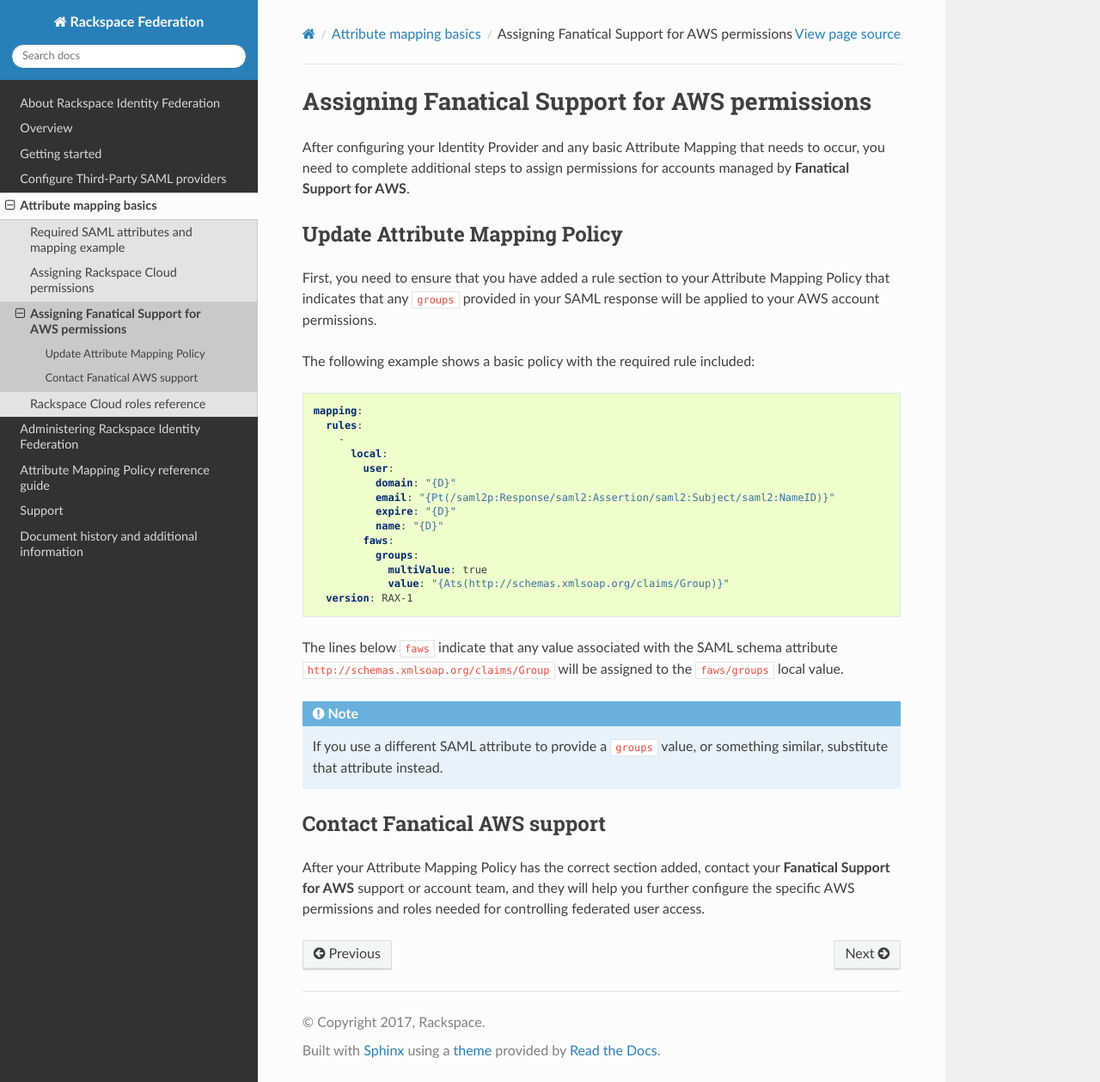
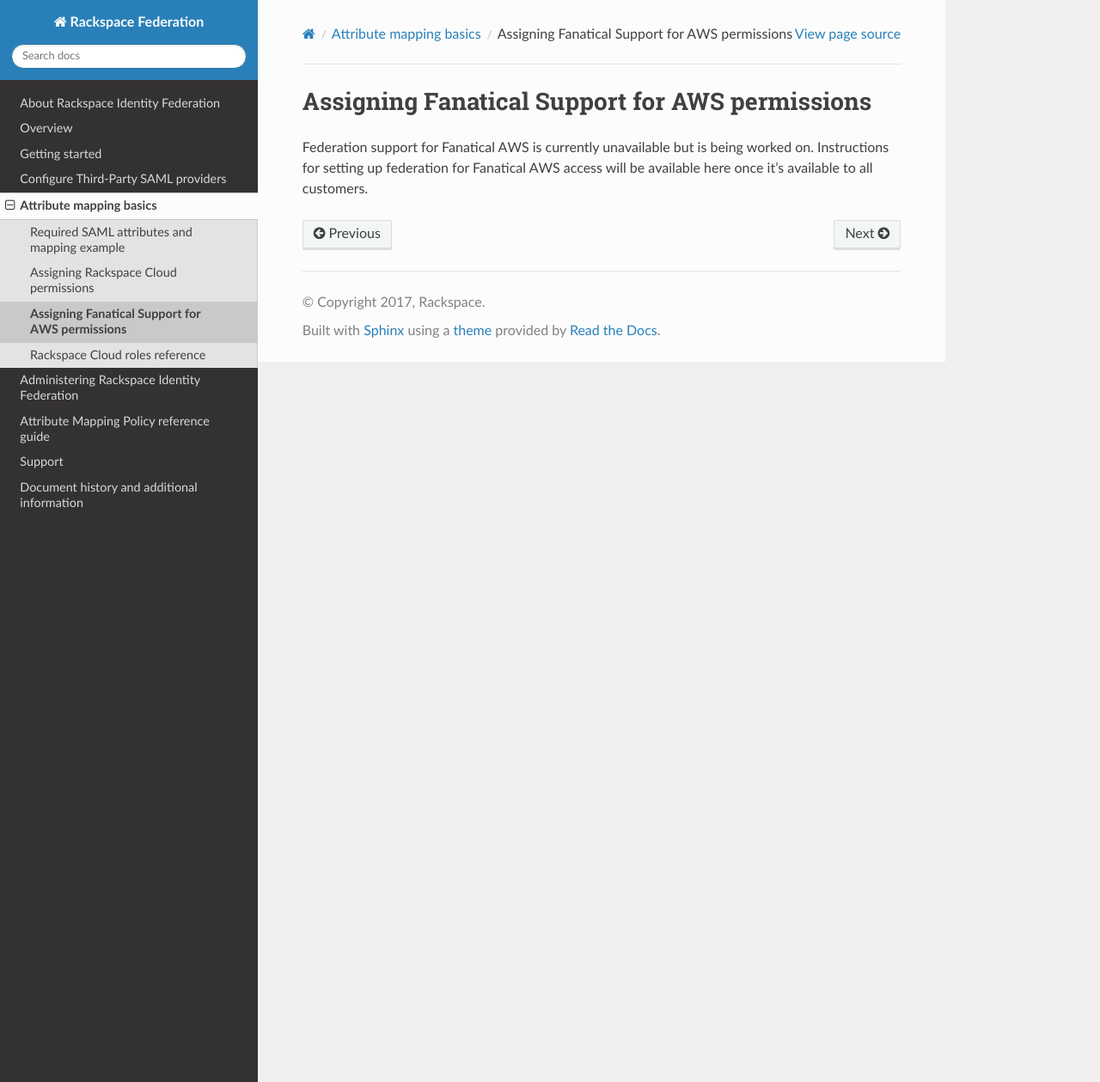
Before and after one commit to rackerlabs/docs-rackspace-federation, a Sphinx documentation site: the page built from doc/attribmapping-basics/faws-mapping.rst, in a window 1280 px wide and 1259 px high. Shown: the whole window at 86% size. Built offline with Sphinx 7.4.7 and the Read the Docs theme 2.0.0, drawn with Linux system fonts in a browser that asks for light colours; the version number could not be read and is left out.

Commit message:
added faws update

```diff
--- a/doc/attribmapping-basics/faws-mapping.rst
+++ b/doc/attribmapping-basics/faws-mapping.rst
@@ -3,49 +3,6 @@
 Assigning Fanatical Support for AWS permissions
 -----------------------------------------------
 
-After configuring your |idp| and any basic Attribute Mapping that needs
-to occur, you need to complete additional steps to assign permissions for
-accounts managed by **Fanatical Support for AWS**.
-
-Update Attribute Mapping Policy
-~~~~~~~~~~~~~~~~~~~~~~~~~~~~~~~
-
-First, you need to ensure that you have added a rule section to your
-|amp| that indicates that any ``groups`` provided in your SAML response will be
-applied to your AWS account permissions.
-
-The following example shows a basic policy with the required rule included:
-
-.. code-block:: yaml
-
-    mapping:
-      rules:
-        -
-          local:
-            user:
-              domain: "{D}"
-              email: "{Pt(/saml2p:Response/saml2:Assertion/saml2:Subject/saml2:NameID)}"
-              expire: "{D}"
-              name: "{D}"
-            faws:
-              groups:
-                multiValue: true
-                value: "{Ats(http://schemas.xmlsoap.org/claims/Group)}"
-      version: RAX-1
-
-The lines below ``faws`` indicate that any value associated with the SAML
-schema attribute ``http://schemas.xmlsoap.org/claims/Group`` will be assigned
-to the ``faws/groups`` local value.
-
-.. note::
-    If you use a different SAML attribute to provide a ``groups`` value, or
-    something similar, substitute that attribute instead.
-
-
-Contact Fanatical AWS support
-~~~~~~~~~~~~~~~~~~~~~~~~~~~~~
-
-After your |amp| has the correct section added, contact your **Fanatical
-Support for AWS** support or account team, and they will help you further
-configure the specific AWS permissions and roles needed for controlling
-federated user access.
+Federation support for Fanatical AWS is currently unavailable but is being
+worked on. Instructions for setting up federation for Fanatical AWS access
+will be available here once it's available to all customers.
```
